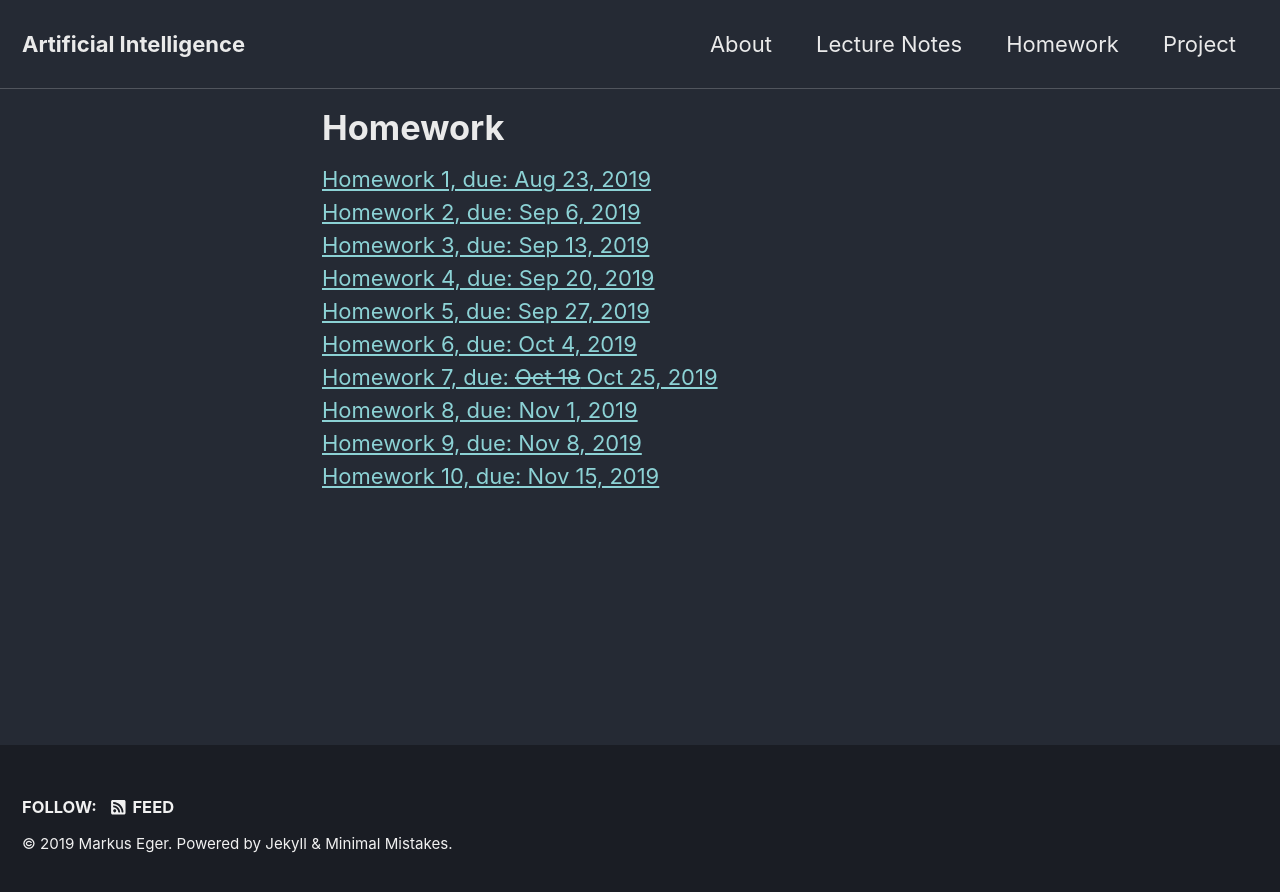
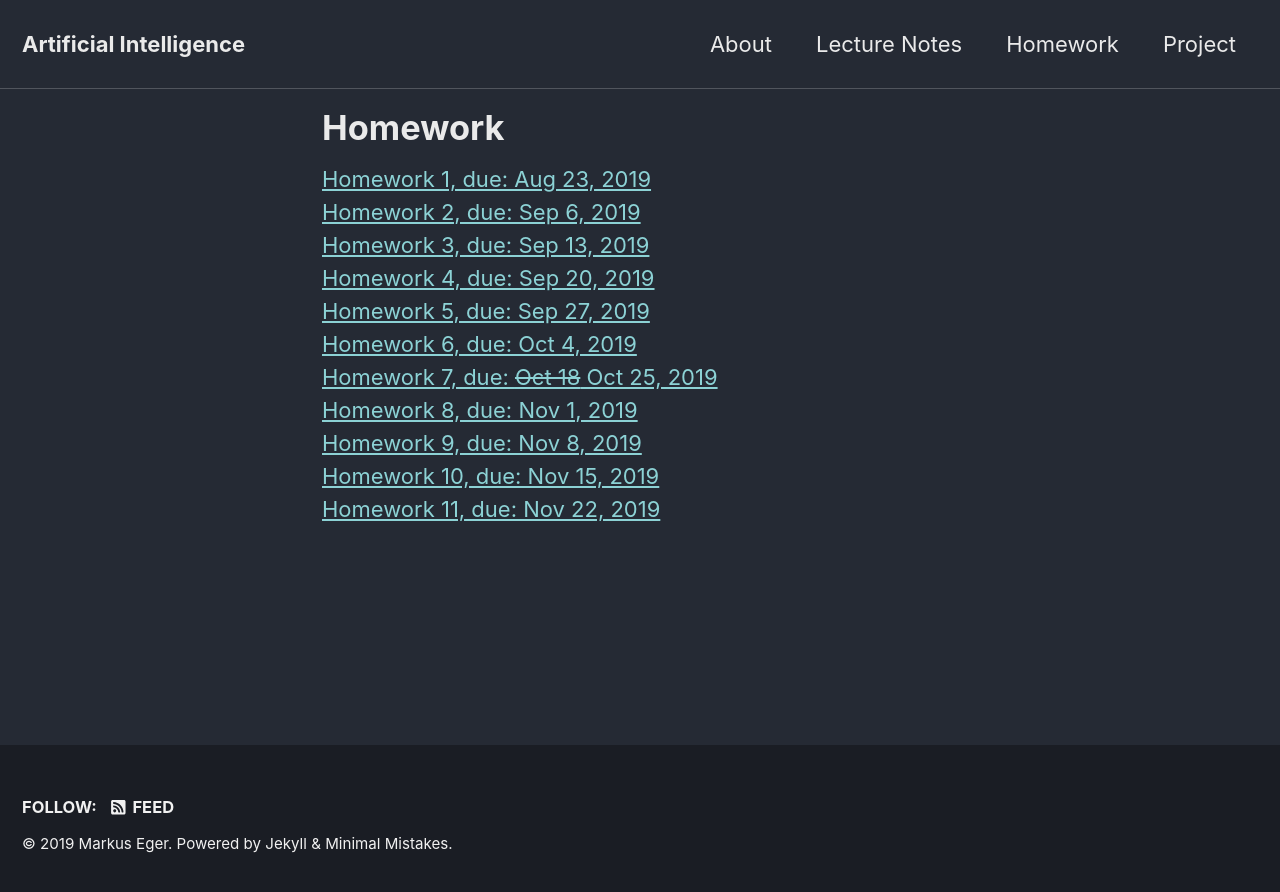
Before and after one commit to yawgmoth/PF-3335, a Jekyll site: the page built from _pages/homework.html, in a window 1280 px wide. Shown: the top 892 px of the page. Built offline with Jekyll 4.4.1, drawn with Linux system fonts in a browser that asks for light colours; cached includes are drawn as plain includes; nearby versions of some CDN libraries.

Commit message:
add missing link to homework 11

```diff
--- a/_pages/homework.html
+++ b/_pages/homework.html
@@ -18,3 +18,4 @@ categories: [frontpage]
 <a href="/PF-3335/assets/pdf/homework8.pdf">Homework 8, due: Nov 1, 2019</a><br/>
 <a href="/PF-3335/assets/pdf/homework9.pdf">Homework 9, due: Nov 8, 2019</a><br/>
 <a href="/PF-3335/assets/pdf/homework10.pdf">Homework 10, due: Nov 15, 2019</a><br/>
+<a href="/PF-3335/assets/pdf/homework11.pdf">Homework 11, due: Nov 22, 2019</a><br/>
```
Also changed, not shown: 1 other file.
